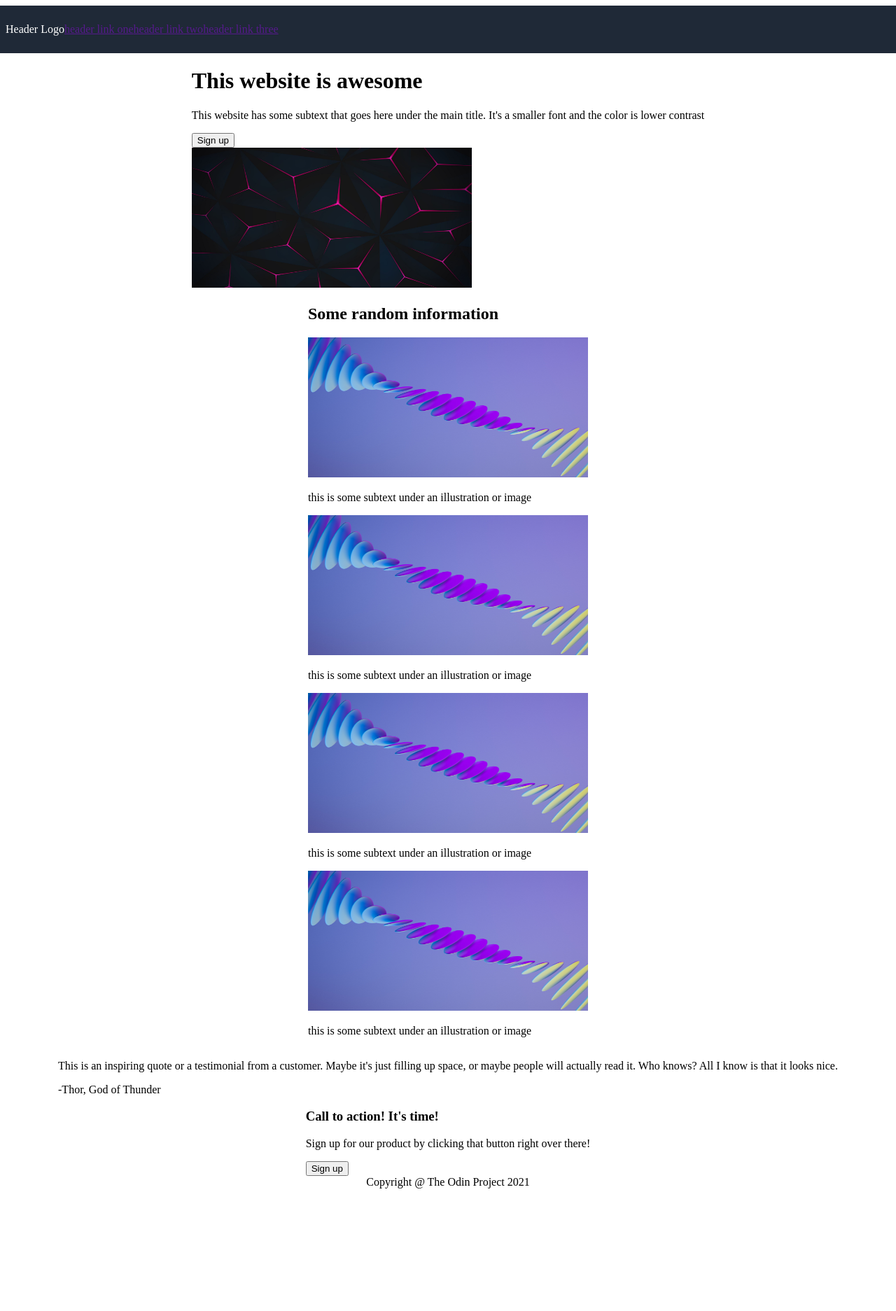
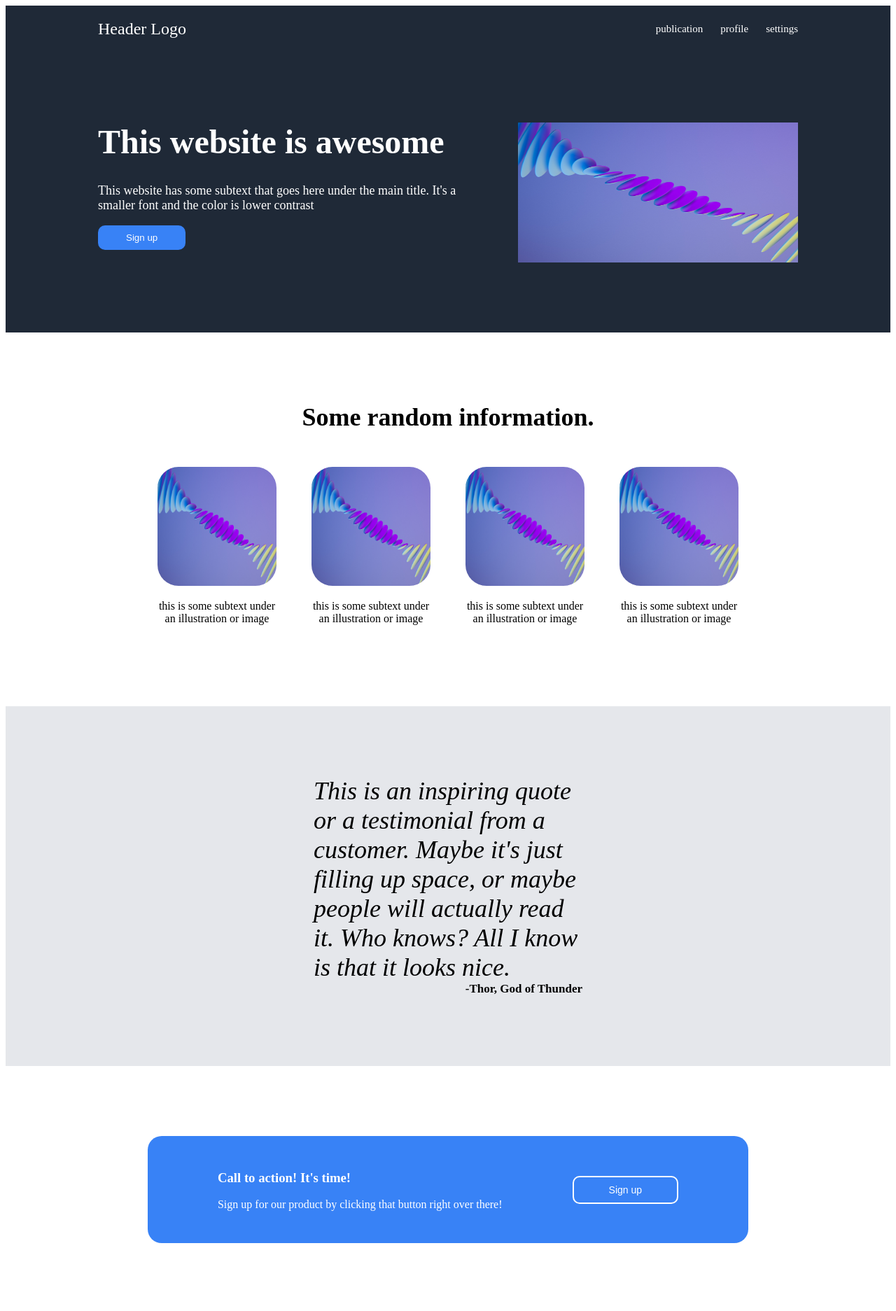
Before and after one commit to HakeemMnc/Landing-Page, a plain HTML site: page index.html in a window 1280 px wide. Shown: the top 1873 px of the page at 70% size. Before the commit the page ends 1706 px from the top, so only its background shows below. Drawn offline with Linux system fonts and the light colour scheme.

Commit message:
V1 finished

```diff
--- a/index.html
+++ b/index.html
@@ -9,24 +9,26 @@
   </head>
   <body>
     <div class="header">
-      <div>Header Logo</div>
-      <a href="">header link one</a>
-      <a href="">header link two</a>
-      <a href="">header link three</a>
+      <div class="header-container">
+        <div class="header-logo">Header Logo</div>
+        <a href="">publication</a>
+        <a href="">profile</a>
+        <a href="">settings</a>
+      </div>
     </div>
     <div class="section1">
       <div class="left-section1">
-        <h1>This website is awesome</h1>
-        <p>
+        <h1 id="section1-title">This website is awesome</h1>
+        <p id="section1-text">
           This website has some subtext that goes here under the main title.
           It's a smaller font and the color is lower contrast
         </p>
-        <button>Sign up</button>
+        <button id="section1-button">Sign up</button>
       </div>
-      <img src="./assets/image1.jpg" alt=" abstract image" />
+      <img src="./assets/image2.jpg" alt=" abstract image" />
     </div>
     <div class="section2">
-      <h2>Some random information</h2>
+      <h2 id="section2-title">Some random information.</h2>
       <div class="card-container">
         <div class="card">
           <img src="assets/image2.jpg" />
@@ -47,11 +49,11 @@
       </div>
     </div>
     <div class="section3">
-      <p>
+      <em>
         This is an inspiring quote or a testimonial from a customer. Maybe it's
         just filling up space, or maybe people will actually read it. Who knows?
         All I know is that it looks nice.
-      </p>
+      </em>
       <div>-Thor, God of Thunder</div>
     </div>
     <div class="section4">
--- a/styles.css
+++ b/styles.css
@@ -1,7 +1,10 @@
 body {
   display: flex;
   flex-direction: column;
-  align-items: center;
+}
+
+* {
+  flex-shrink: 0;
 }
 
 img {
@@ -13,6 +16,149 @@ img {
   display: flex;
   background-color: #1f2937;
   width: 100%;
+  justify-content: center;
+  align-items: center;
+}
+
+.header-container {
+  display: flex;
+  width: 1000px;
+  padding: 20px;
   color: white;
-  padding: 25px;
+  gap: 25px;
 }
+
+.header-logo {
+  flex: 1;
+  font-size: 24px;
+}
+
+a {
+  text-decoration: none;
+  align-self: center;
+  color: white;
+  font-size: 15px;
+}
+
+.section1 {
+  display: flex;
+  justify-content: center;
+  padding: 60px;
+  background-color: #1f2937;
+  color: white;
+  gap: 50px;
+  padding: 100px 0px;
+}
+
+.left-section1 {
+  width: 550px;
+}
+
+#section1-title {
+  font-size: 48px;
+  font-weight: bold;
+  margin-top: 0px;
+}
+
+#section1-text {
+  font-size: 18px;
+  font-weight: lighter;
+}
+
+#section1-button {
+  background-color: #3882f6;
+  color: white;
+  padding: 10px 40px;
+  border: none;
+  border-radius: 10px;
+}
+
+#section2-title {
+  display: flex;
+  justify-content: center;
+  align-items: center;
+  margin-bottom: 50px;
+  margin-top: 100px;
+  font-size: 36px;
+  font-weight: bold;
+}
+
+.card-container {
+  display: flex;
+  flex-wrap: wrap;
+  justify-content: center;
+  align-items: center;
+  gap: 50px;
+}
+
+.card {
+  max-width: 170px;
+  text-align: center;
+}
+
+.card-container img {
+  height: 170px;
+  width: 170px;
+  border-radius: 30px;
+}
+
+.section3 {
+  display: flex;
+  flex-direction: column;
+  background-color: #e5e7eb;
+  margin-top: 100px;
+  padding: 100px 440px;
+}
+
+.section3 em {
+  font-size: 36px;
+  font-weight: lighter;
+}
+
+.section3 div {
+  align-self: flex-end;
+  font-weight: bold;
+  font-size: 17px;
+}
+
+.section4 {
+  display: flex;
+  justify-content: center;
+  align-items: center;
+}
+
+.signup-container {
+  display: flex;
+  background-color: #3882f6;
+  color: white;
+  padding: 30px 100px;
+  border-radius: 20px;
+  margin-bottom: 100px;
+  margin-top: 100px;
+  gap: 100px;
+  align-items: center;
+}
+
+.signup-container button {
+  padding: 10px 50px;
+  background-color: #3882f6;
+  color: white;
+  border: 2px solid white;
+  cursor: pointer;
+  border-radius: 10px;
+  font-size: 14px;
+}
+
+.signup-container button:hover {
+  background-color: white;
+  color: #3882f6;
+}
+
+.footer {
+  display: flex;
+  justify-content: center;
+  align-items: center;
+  padding: 30px 0px;
+  background-color: #1f2937;
+  color: white;
+}
```
